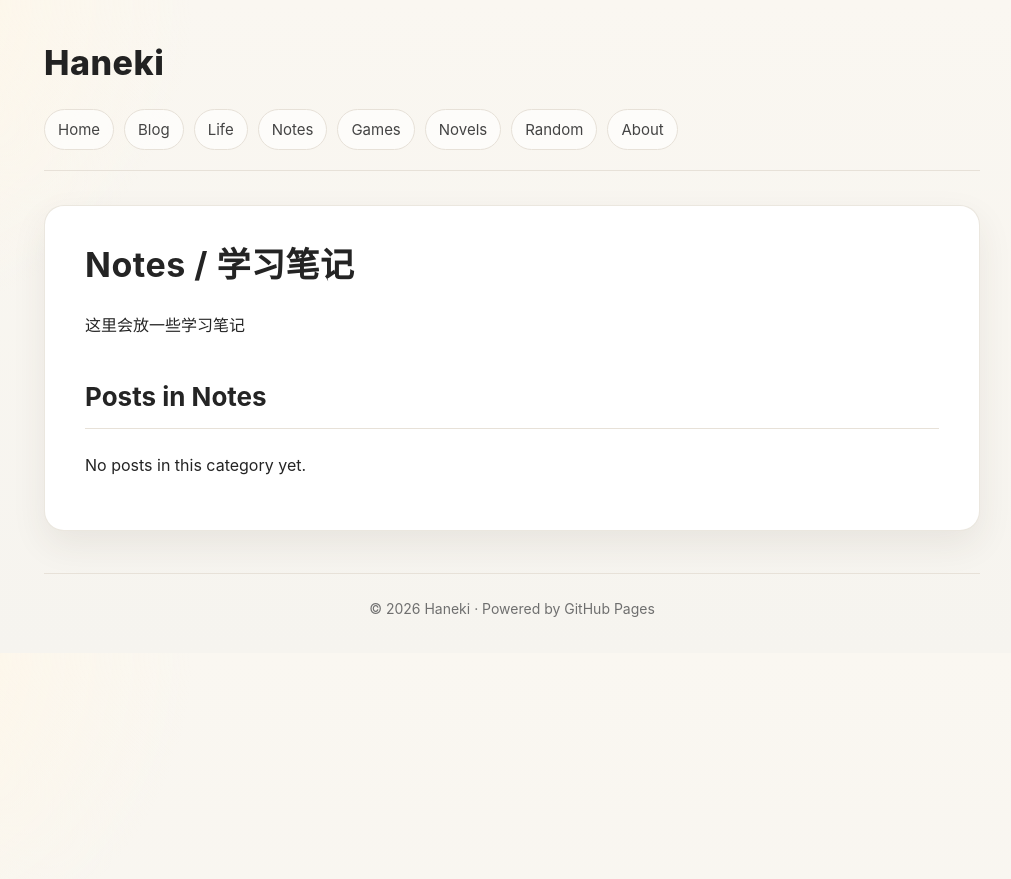
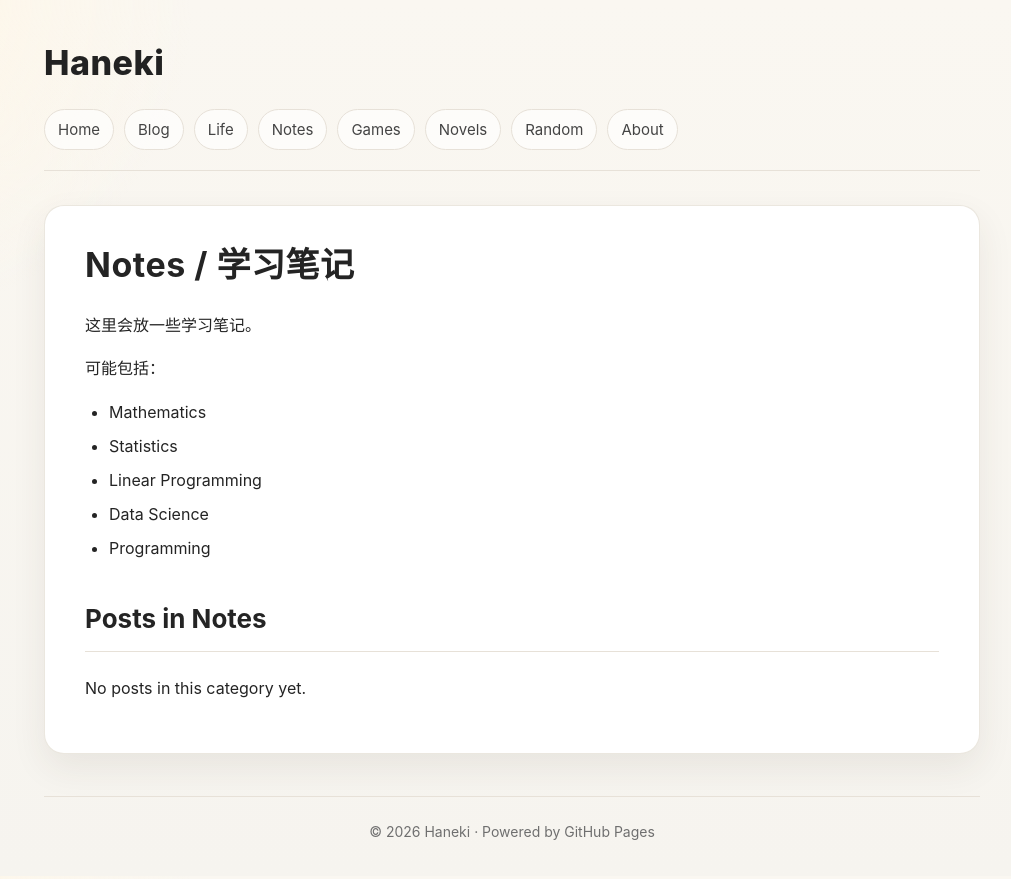
Before and after one commit to IkebeHaneki/ikebehaneki.github.io, a Jekyll site: the page built from notes.md, in a window 1280 px wide. Shown: the top 879 px of the page, without its empty margins (128-1139 px from the left). Built offline with Jekyll 4.4.1, drawn with Linux system fonts in a browser that asks for light colours.

Commit message:
Enhance notes.md with topics and post card format
Updated the notes section to include a list of topics and improved post card layout.

```diff
--- a/notes.md
+++ b/notes.md
@@ -4,7 +4,16 @@ title: Notes
 ---
 
 # Notes / 学习笔记
-这里会放一些学习笔记
+
+这里会放一些学习笔记。
+
+可能包括：
+
+- Mathematics
+- Statistics
+- Linear Programming
+- Data Science
+- Programming
 
 ## Posts in Notes
 
@@ -12,15 +21,21 @@ title: Notes
 
 {% if notes_posts.size > 0 %}
 {% for post in notes_posts %}
-### [{{ post.title }}]({{ post.url | relative_url }})
+<div class="post-card">
+  <div class="post-card-title">
+    <a href="{{ post.url | relative_url }}">{{ post.title }}</a>
+  </div>
 
-{{ post.date | date: "%Y-%m-%d" }}
+  <div class="post-card-meta">
+    {{ post.date | date: "%Y-%m-%d" }}
+  </div>
 
-{{ post.excerpt }}
+  <p>
+    {{ post.excerpt }}
+  </p>
 
-[Read more]({{ post.url | relative_url }})
-
----
+  <a class="read-more" href="{{ post.url | relative_url }}">Read more</a>
+</div>
 {% endfor %}
 {% else %}
 No posts in this category yet.
```
